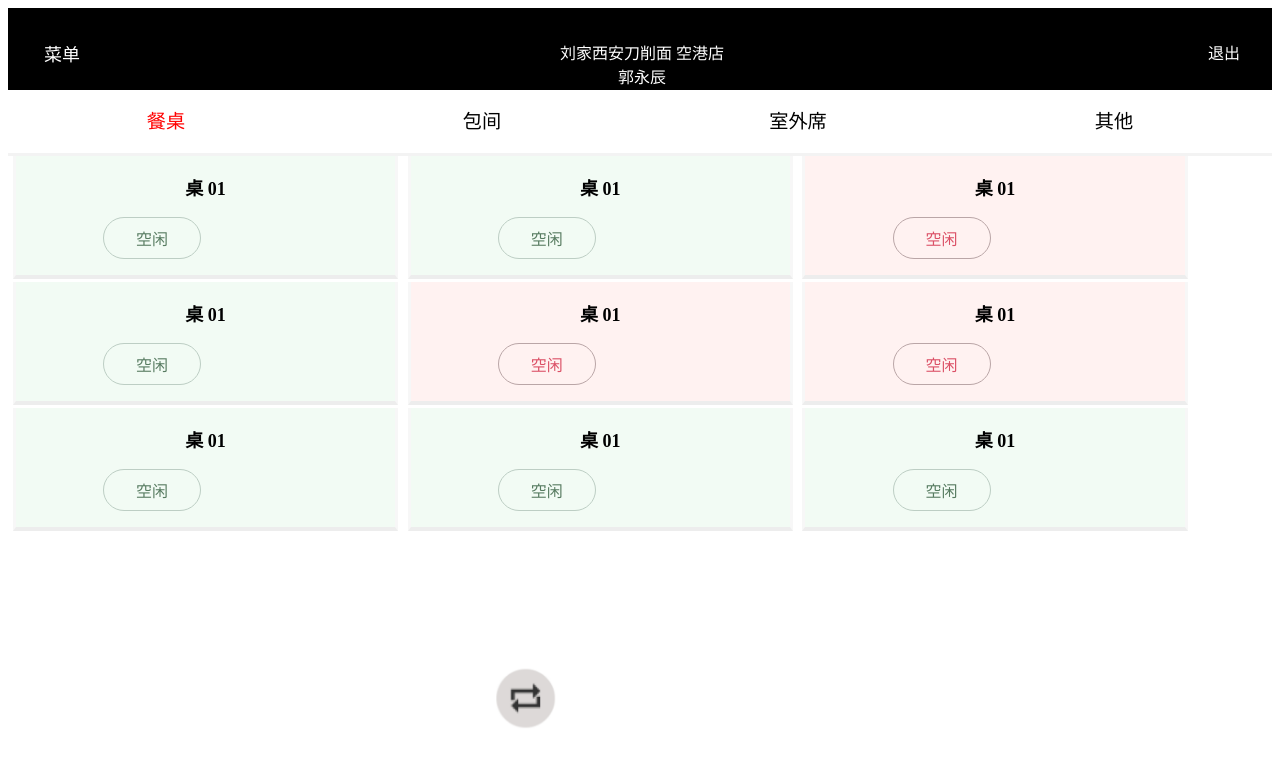
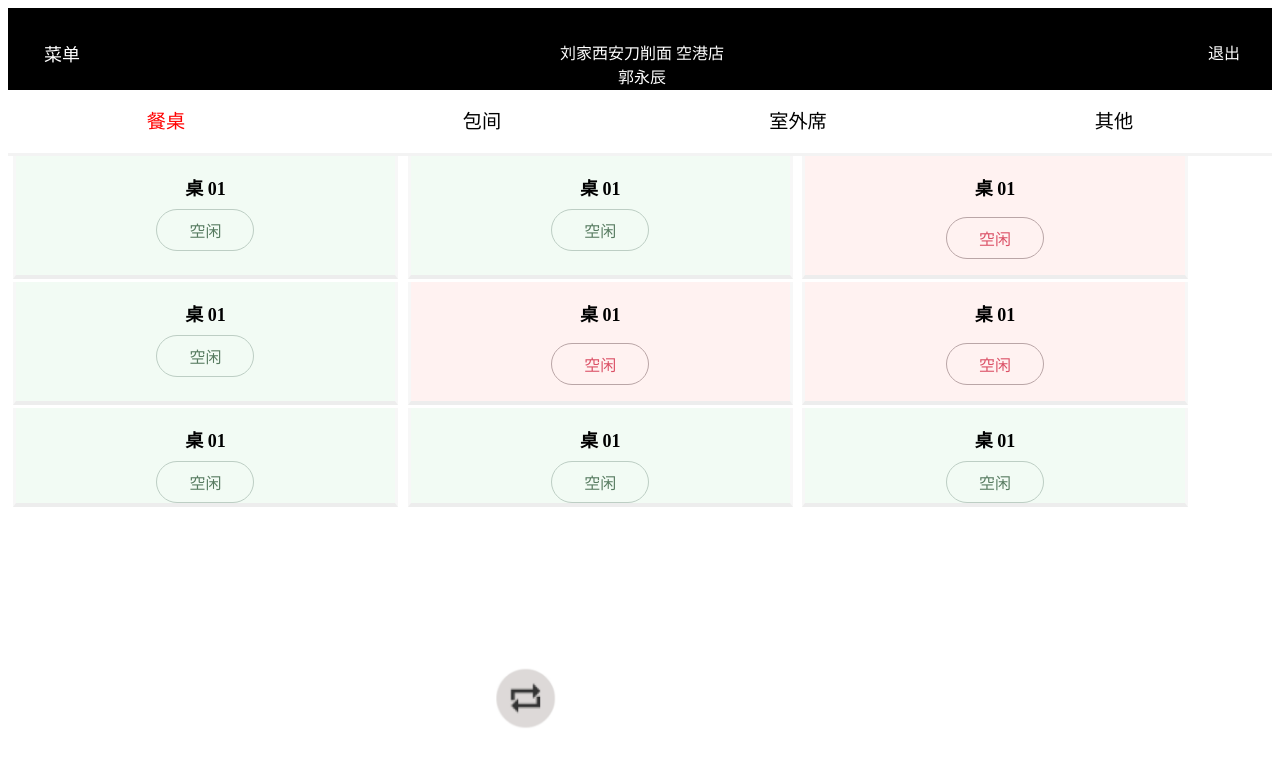
Before and after one commit to megyc/ECO-FrontLearning, a plain HTML site: page ex2/ex2-2/ex2-2.html in a window 1280 px wide. Drawn offline with Linux system fonts and the light colour scheme.

Commit message:
用align-items解决了对齐的问题

```diff
--- a/ex2/ex2-2/CssForEx2-2.css
+++ b/ex2/ex2-2/CssForEx2-2.css
@@ -41,6 +41,7 @@ header{
 .table_unused{
     display:flex;
     flex-direction: column;
+    align-items: center;
     width:30%;
     background-color: rgb(242,251,244);
     text-align: center;
@@ -55,6 +56,7 @@ header{
     width:30%;
     flex-direction: column;
     background-color: rgb(255,242,241);
+    align-items: center;
     display: flex;
     text-align: center;
     margin-left: 0.3em;
@@ -75,9 +77,6 @@ header{
     width: 6em;
     border:1px solid rgb(189,206,196);
     border-radius: 15em;
-    margin-left: 23%;
-    margin-top: 0.5em;
-    margin-bottom: 1em;
     color:rgb(87,123,96)
 }
 .tabletext3{
@@ -85,7 +84,6 @@ header{
     width: 6em;
     border:1px solid rgb(186,166,167);
     border-radius: 15em;
-    margin-left: 23%;
     margin-top: 0.5em;
     margin-bottom: 1em;
     color:rgb(219,80,102)
```
